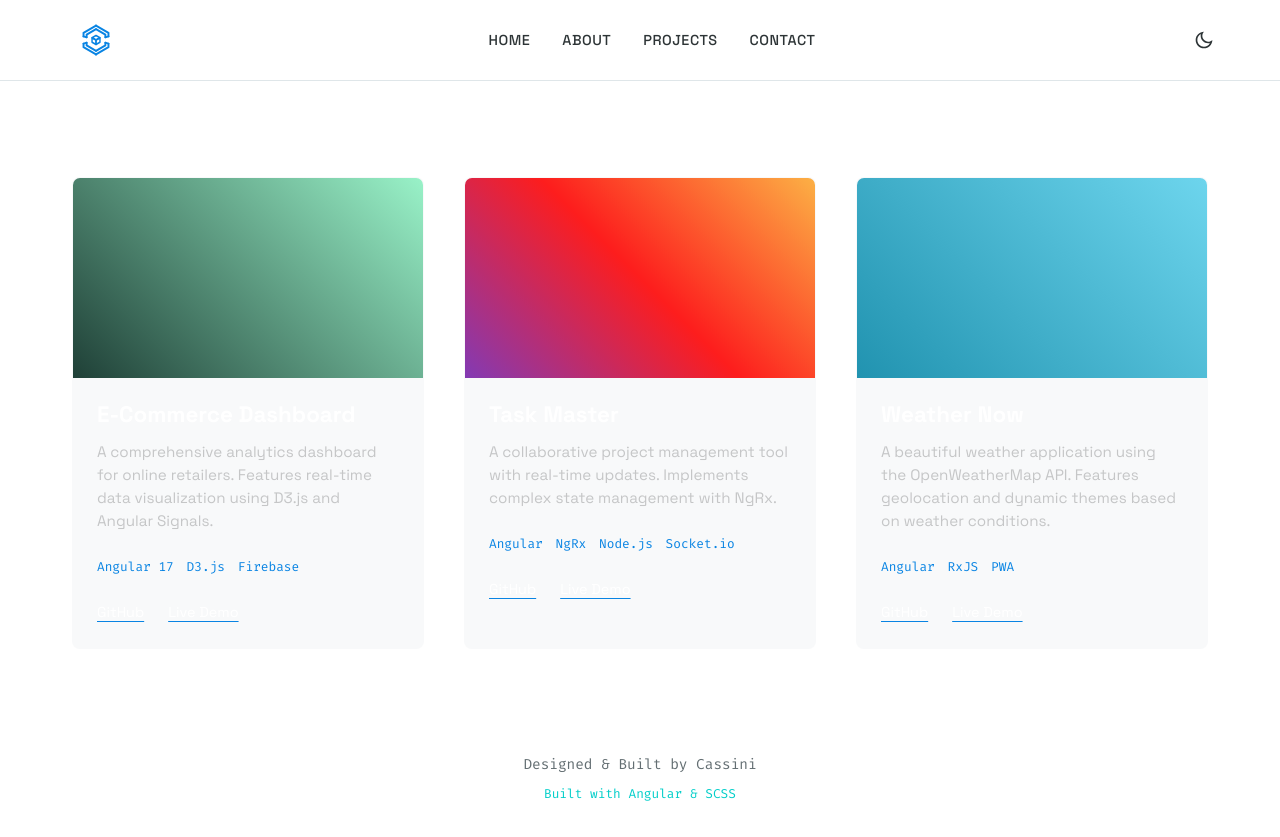
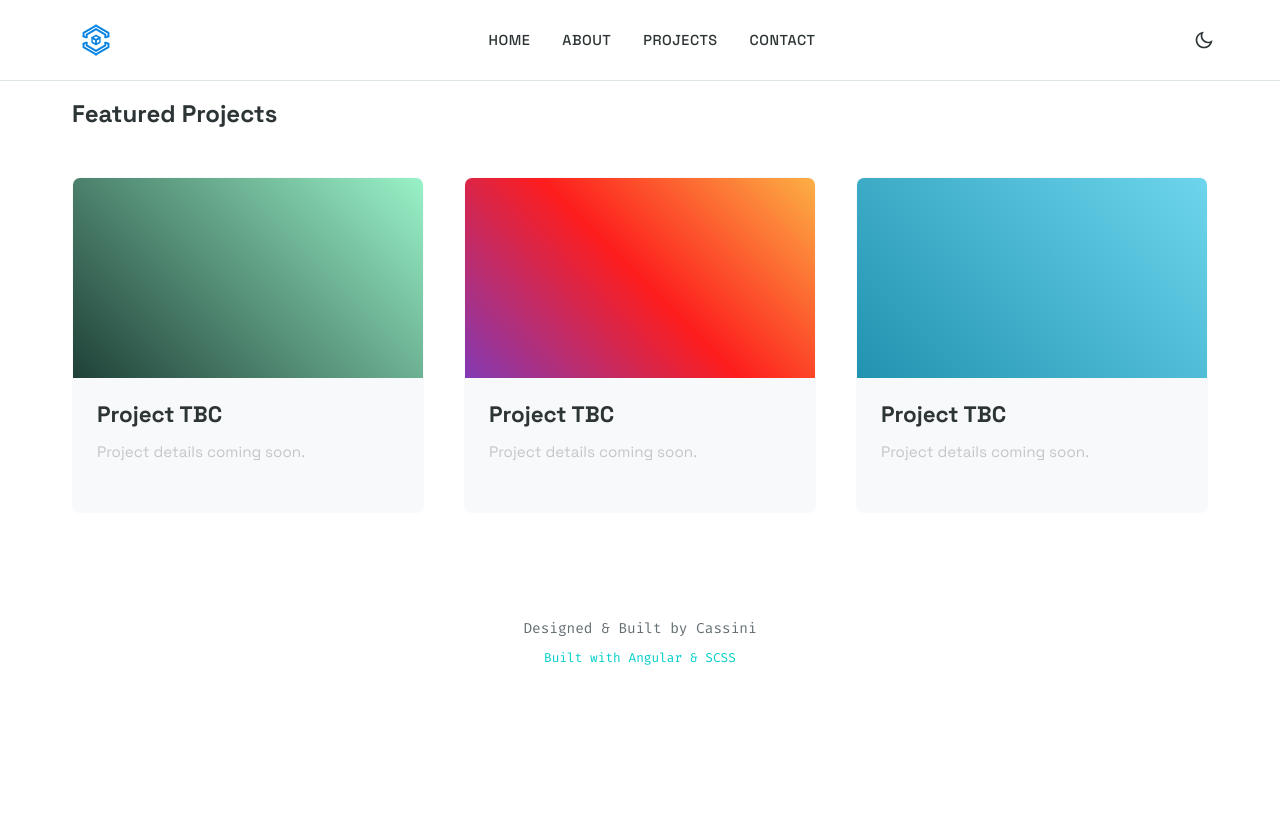
Before and after one commit to dev-cassini/cassini-portfolio, an Angular app: page /projects in a window 1280 px wide. After the commit the page ends 800 px from the top, so only its background shows below. Built offline with nearby package versions, Linux system fonts and the light colour scheme.

Commit message:
visibility fixes when in light mode

```diff
--- a/src/app/components/about/about.scss
+++ b/src/app/components/about/about.scss
@@ -10,7 +10,7 @@
     }
 
     &__text {
-        color: #c5c6c7;
+        color: var(--text-primary);
         margin-bottom: 1.5rem;
         font-size: 1.05rem;
     }
--- a/src/app/components/projects/projects.html
+++ b/src/app/components/projects/projects.html
@@ -8,24 +8,10 @@
                     <div class="placeholder-img project-1"></div>
                 </div>
                 <div class="project-card__content">
-                    <h3 class="project-title">E-Commerce Dashboard</h3>
+                    <h3 class="project-title">Project TBC</h3>
                     <p class="project-desc">
-                        A comprehensive analytics dashboard for online retailers. Features real-time data visualization
-                        using D3.js and Angular Signals.
+                        Project details coming soon.
                     </p>
-                    <ul class="project-tech">
-                        <li>Angular 17</li>
-                        <li>D3.js</li>
-                        <li>Firebase</li>
-                    </ul>
-                    <div class="project-links">
-                        <a href="#" class="link-icon">
-                            <span class="icon">GitHub</span>
-                        </a>
-                        <a href="#" class="link-icon">
-                            <span class="icon">Live Demo</span>
-                        </a>
-                    </div>
                 </div>
             </article>
 
@@ -35,21 +21,10 @@
                     <div class="placeholder-img project-2"></div>
                 </div>
                 <div class="project-card__content">
-                    <h3 class="project-title">Task Master</h3>
+                    <h3 class="project-title">Project TBC</h3>
                     <p class="project-desc">
-                        A collaborative project management tool with real-time updates. Implements complex state
-                        management with NgRx.
+                        Project details coming soon.
                     </p>
-                    <ul class="project-tech">
-                        <li>Angular</li>
-                        <li>NgRx</li>
-                        <li>Node.js</li>
-                        <li>Socket.io</li>
-                    </ul>
-                    <div class="project-links">
-                        <a href="#" class="link-icon">GitHub</a>
-                        <a href="#" class="link-icon">Live Demo</a>
-                    </div>
                 </div>
             </article>
 
@@ -59,20 +34,10 @@
                     <div class="placeholder-img project-3"></div>
                 </div>
                 <div class="project-card__content">
-                    <h3 class="project-title">Weather Now</h3>
+                    <h3 class="project-title">Project TBC</h3>
                     <p class="project-desc">
-                        A beautiful weather application using the OpenWeatherMap API. Features geolocation and dynamic
-                        themes based on weather conditions.
+                        Project details coming soon.
                     </p>
-                    <ul class="project-tech">
-                        <li>Angular</li>
-                        <li>RxJS</li>
-                        <li>PWA</li>
-                    </ul>
-                    <div class="project-links">
-                        <a href="#" class="link-icon">GitHub</a>
-                        <a href="#" class="link-icon">Live Demo</a>
-                    </div>
                 </div>
             </article>
         </div>
--- a/src/app/components/projects/projects.scss
+++ b/src/app/components/projects/projects.scss
@@ -56,7 +56,7 @@
 
 .project-title {
     font-size: 1.4rem;
-    color: #fff;
+    color: var(--text-gradient-start);
     margin-bottom: 0.8rem;
 }
 
@@ -87,7 +87,7 @@
 
     .link-icon {
         font-size: 0.9rem;
-        color: #fff;
+        color: var(--text-gradient-start);
         text-decoration: underline;
         text-decoration-color: var(--text-highlight);
         text-underline-offset: 4px;
--- a/src/app/components/skills/skills.scss
+++ b/src/app/components/skills/skills.scss
@@ -11,7 +11,7 @@
     background: var(--surface-color);
     padding: 2rem;
     border-radius: 8px;
-    border: 1px solid rgba(255, 255, 255, 0.05);
+    border: 1px solid var(--border-color);
     transition: transform 0.3s ease;
 
     &:hover {
@@ -22,9 +22,9 @@
 
 .category-title {
     font-size: 1.2rem;
-    color: #fff;
+    color: var(--text-gradient-start);
     margin-bottom: 1.5rem;
-    border-bottom: 1px solid rgba(255, 255, 255, 0.1);
+    border-bottom: 1px solid var(--border-color);
     padding-bottom: 0.5rem;
 }
 
--- a/src/styles.scss
+++ b/src/styles.scss
@@ -74,7 +74,7 @@ h3,
 h4,
 h5,
 h6 {
-  color: #fff;
+  color: var(--text-gradient-start);
   font-weight: 700;
   line-height: 1.2;
   margin-bottom: var(--spacing-md);
```
